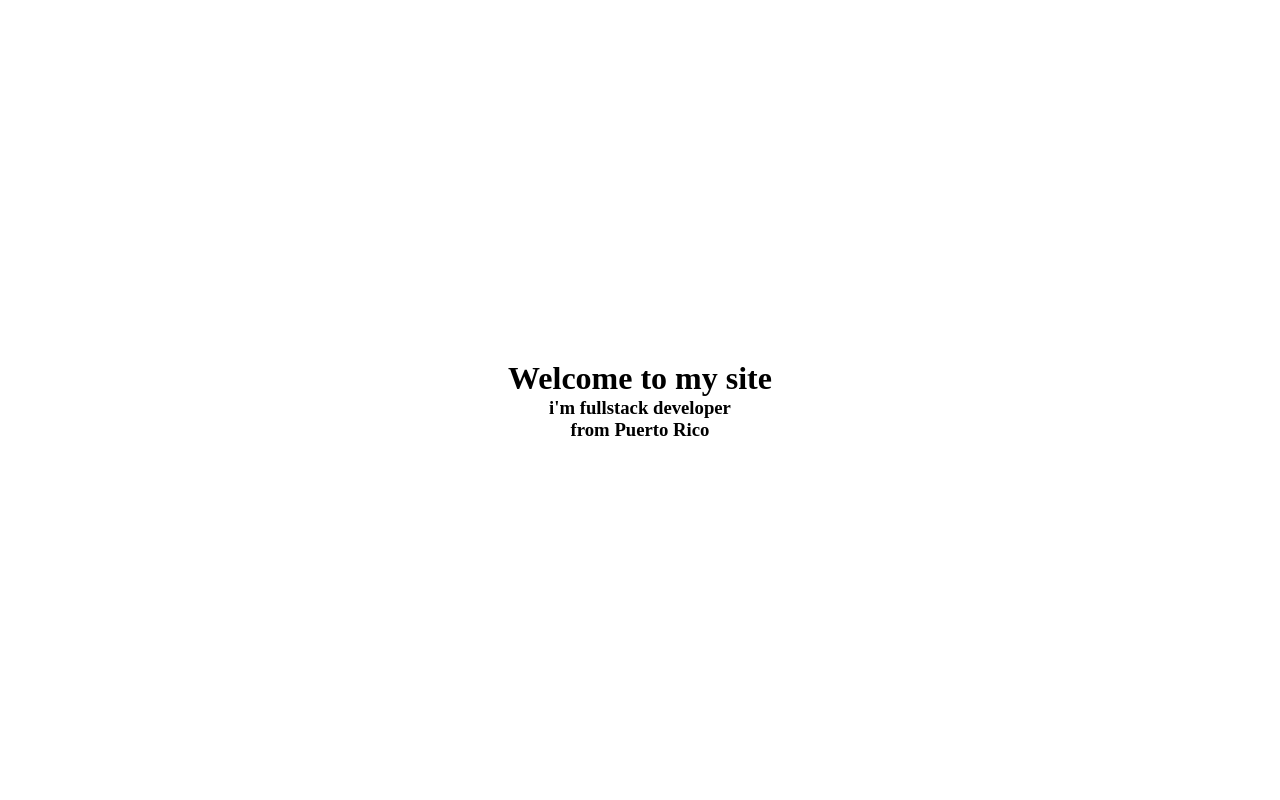
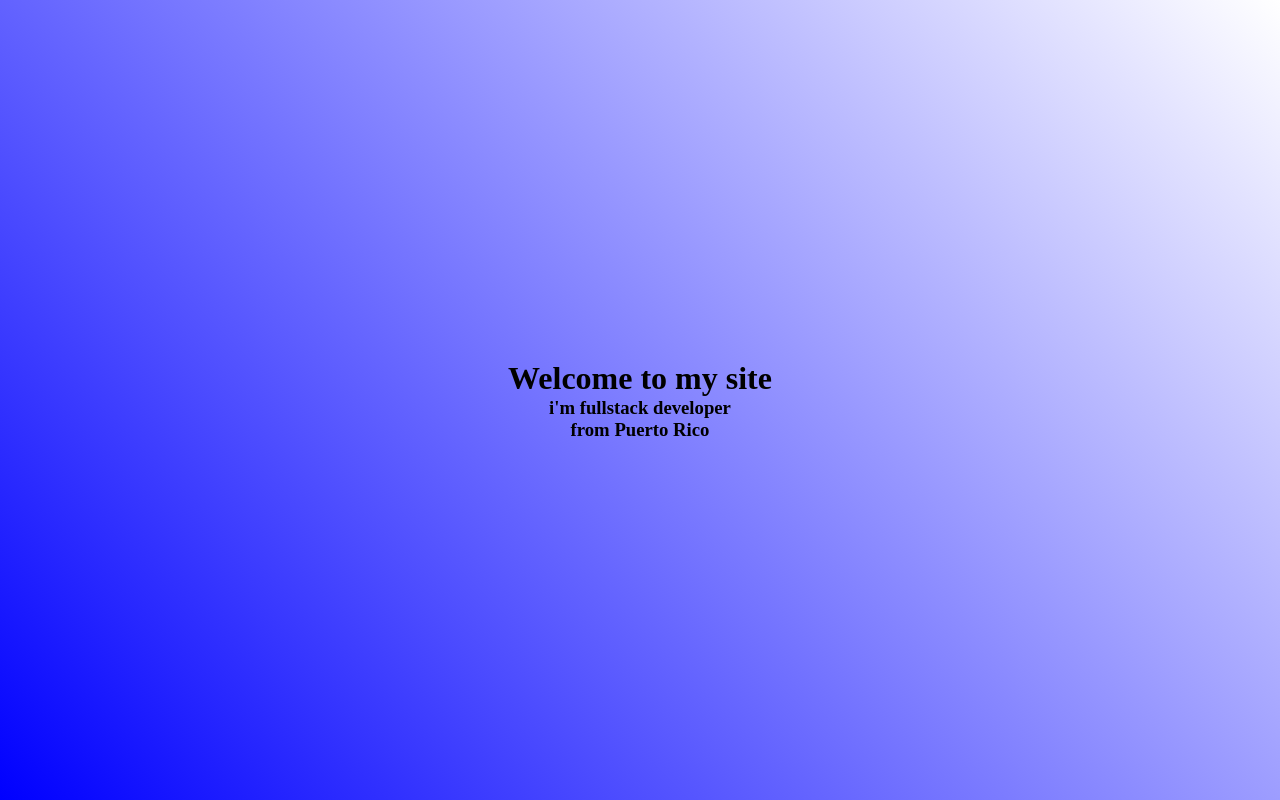
Before and after one commit to luiso/projecto, a plain HTML site: page index.html in a window 1280 px wide. Drawn offline with Linux system fonts and the light colour scheme.

Commit message:
new style

```diff
--- a/style.css
+++ b/style.css
@@ -8,4 +8,5 @@
     align-items: center;
     flex-direction: column;
     height: 100vh;
+    background: linear-gradient(45deg, blue, white);
 }
```
